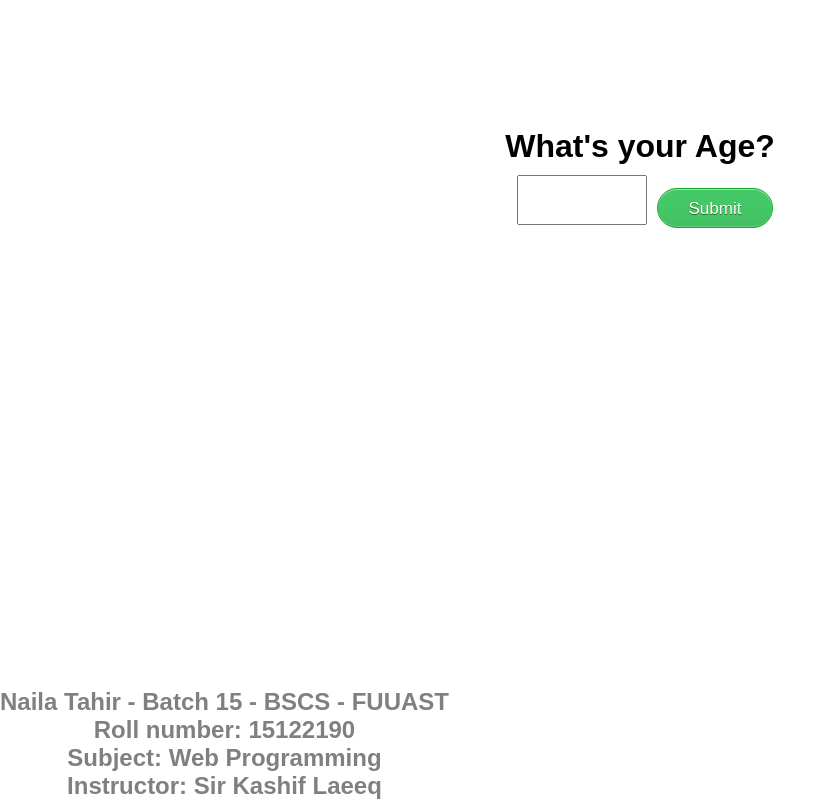
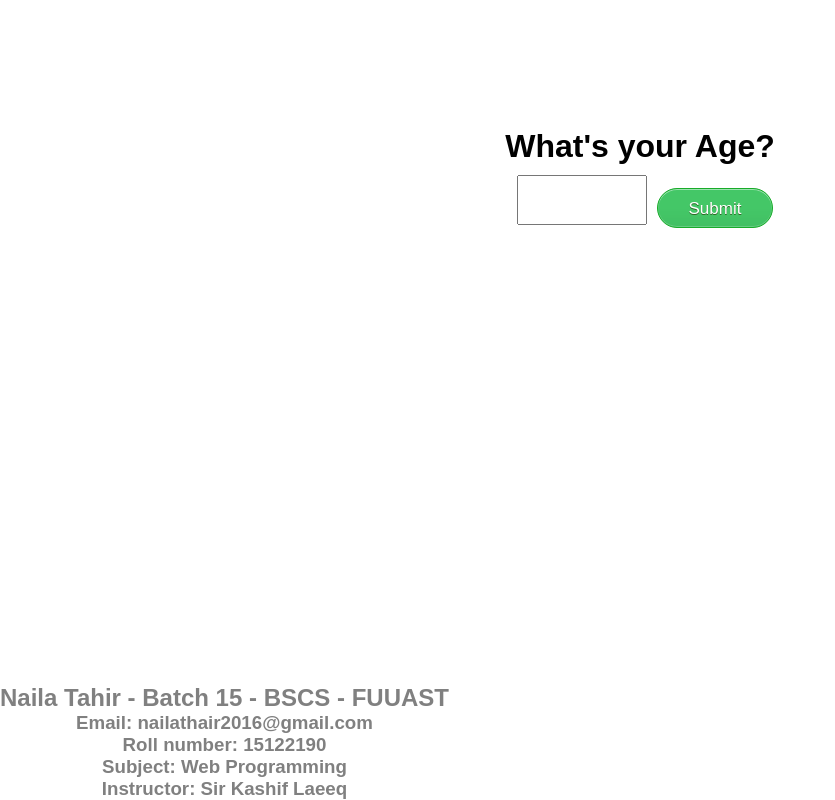
Before and after one commit to naveedaheer/calculator-with-spoken-digits, an Angular app: page / in a window 1280 px wide. Shown: the whole page, without its empty margins (0-835 px from the left). Built offline with nearby package versions, Linux system fonts and the light colour scheme.

Commit message:
Updated bio

```diff
--- a/src/app/calculator/calculator.component.html
+++ b/src/app/calculator/calculator.component.html
@@ -6,9 +6,11 @@
 </div>
 <div style="text-align: center; position: absolute; bottom: 0; color: gray;">
   <h2>Naila Tahir - Batch 15 - BSCS - FUUAST</h2>
-    <h2>Roll number: 15122190</h2>
-  <h2>Subject: Web Programming</h2>
-  <h2>Instructor: Sir Kashif Laeeq</h2>
+  <h3>Email: nailathair2016@gmail.com</h3>
+
+    <h3>Roll number: 15122190</h3>
+  <h3>Subject: Web Programming</h3>
+  <h3>Instructor: Sir Kashif Laeeq</h3>
 </div>
 </div>
 
@@ -58,8 +60,10 @@
 </div>
 <div style="text-align: center; color: gray;">
   <h2>Naila Tahir - Batch 15 - BSCS - FUUAST</h2>
-    <h2>Roll number: 15122190</h2>
-  <h2>Subject: Web Programming</h2>
-  <h2>Instructor: Sir Kashif Laeeq</h2>
+  <h3>Email: nailathair2016@gmail.com</h3>
+
+    <h3>Roll number: 15122190</h3>
+  <h3>Subject: Web Programming</h3>
+  <h3>Instructor: Sir Kashif Laeeq</h3>
 </div>
 </ng-container>
```
